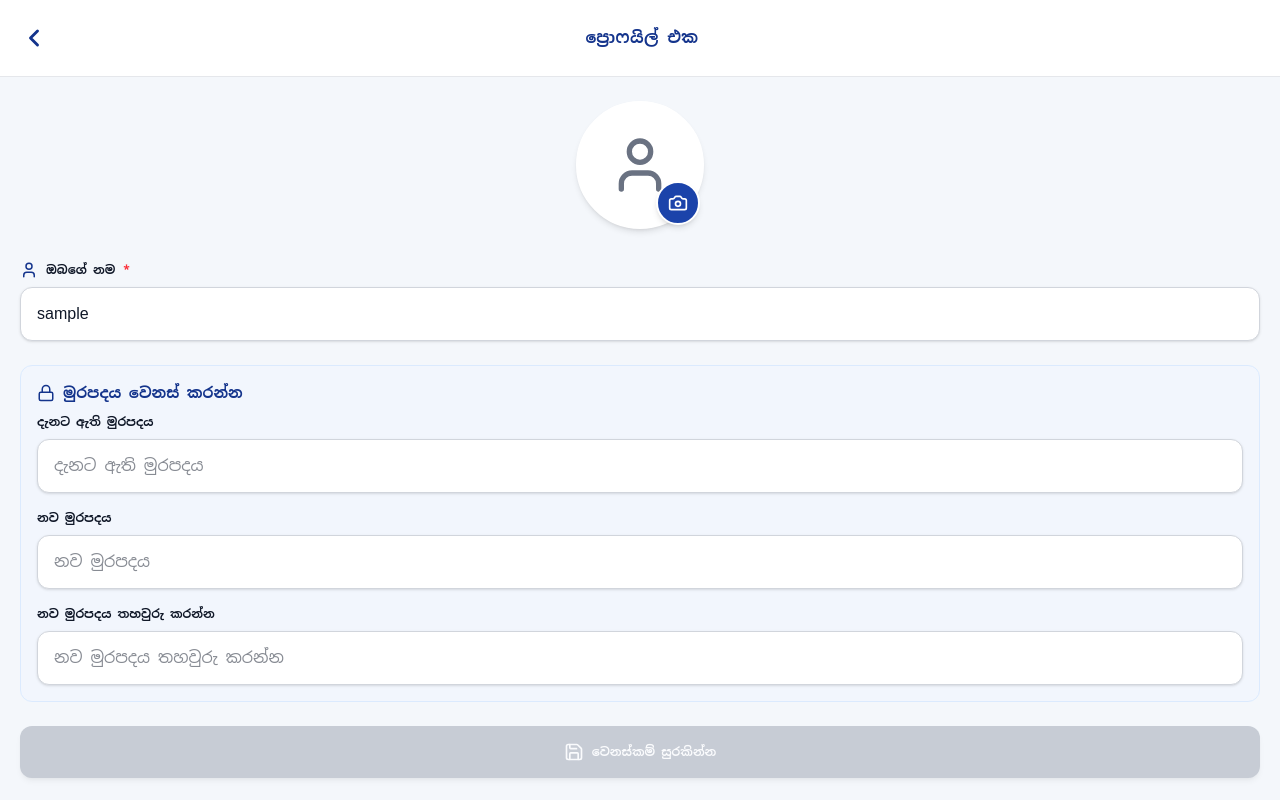
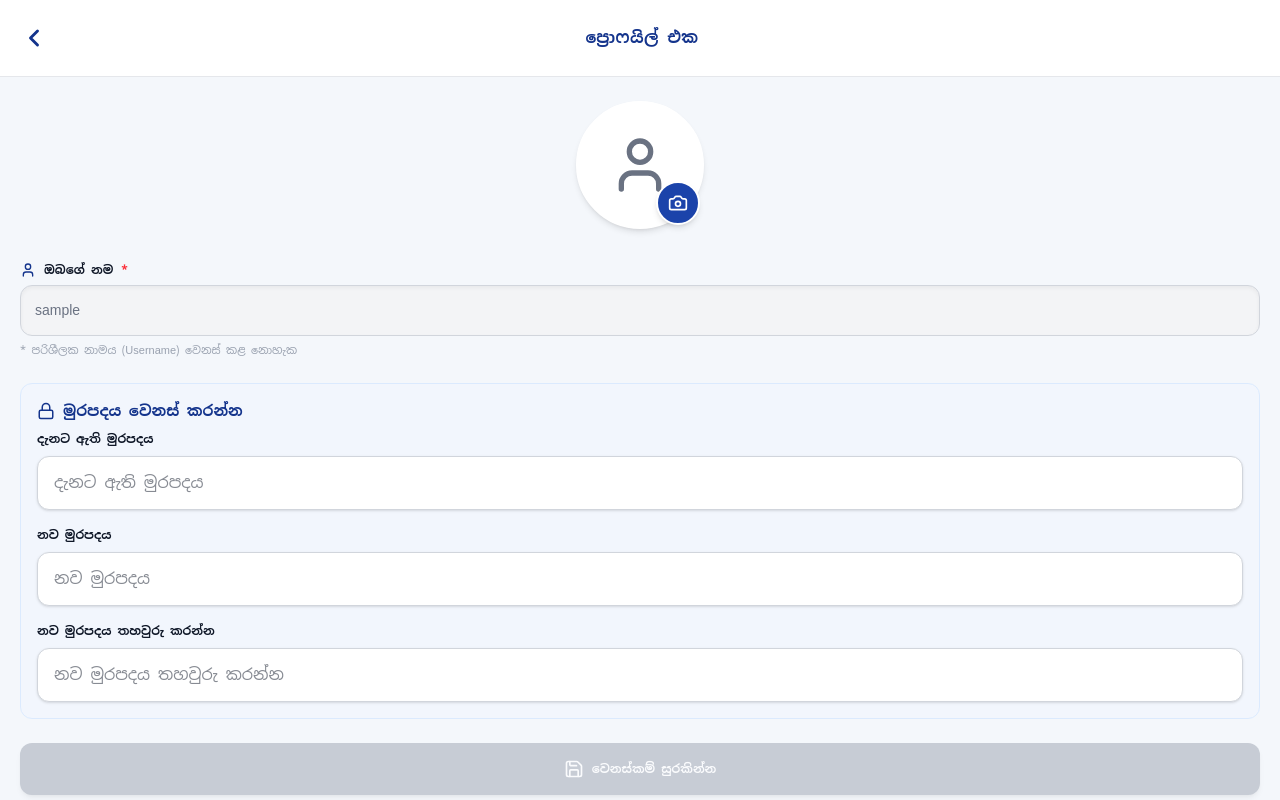
Before and after one commit to lahirukodisingha/delivery-app-frontend, a React (Vite) app: page /profile in a window 1280 px wide. Built offline with nearby package versions, Linux system fonts and the light colour scheme; sample sign-in values are in the browser's storage.

Commit message:
Fix: Replace username FormInput with a strictly read-only div box

```diff
--- a/src/pages/Profile.jsx
+++ b/src/pages/Profile.jsx
@@ -273,15 +273,20 @@ export default function Profile() {
 
         <form onSubmit={handleSaveProfile} className="space-y-6">
 
-          {/* Username එක අගුළු දමා ඇත (disabled) */}
-          <FormInput
-            label={t.nameLabel}
-            value={name}
-            icon={User}
-            disabled={true}
-            className="opacity-70 cursor-not-allowed"
-            required
-          />
+          <div className="space-y-1.5">
+            <label className={`block ${theme.fonts.label} ${theme.colors.labelText} flex items-center gap-2`}>
+              <User size={16} className="text-[#14348c] dark:text-blue-400" />
+              {t.nameLabel} <span className="text-red-500">*</span>
+            </label>
+
+            <div className={`w-full p-3.5 rounded-xl border ${theme.colors.inputBorder} bg-gray-100 dark:bg-gray-800/80 text-gray-500 dark:text-gray-400 cursor-not-allowed ${theme.fonts.input} shadow-inner`}>
+              {name || 'Loading...'}
+            </div>
+
+            <p className="text-[11px] text-gray-400 dark:text-gray-500 font-medium">
+              {language === 'si' ? '* පරිශීලක නාමය (Username) වෙනස් කළ නොහැක' : '* Username cannot be changed'}
+            </p>
+          </div>
 
           <div className={`bg-blue-50/50 dark:bg-gray-800/50 p-4 rounded-xl border border-blue-100 dark:border-gray-700 space-y-4 transition-colors`}>
             <h3 className="font-bold text-[#14348c] dark:text-blue-400 text-[15px] flex items-center gap-2 mb-2">
```
